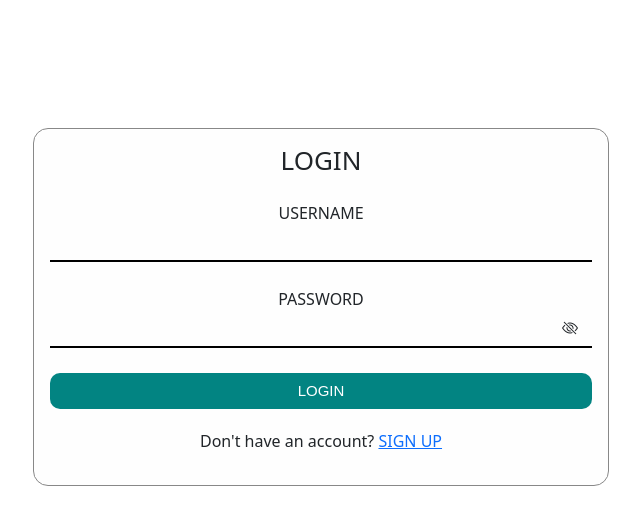
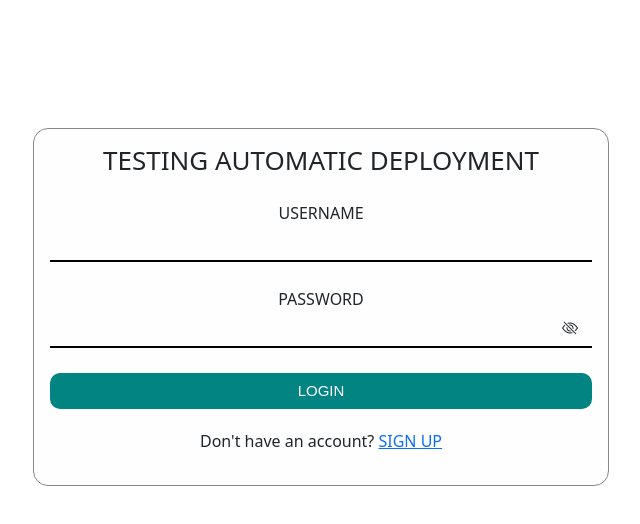
Before and after one commit to clairemurphy288/Training-Website, a React (Create React App) app: page /signin in a window 1280 px wide. Shown: the top 524 px of the page, without its empty margins (319-959 px from the left). Built offline with nearby package versions, Linux system fonts and the light colour scheme; a web font is replaced by a local one.

Commit message:
Update signin.js

```diff
--- a/src/components/quiz/signin.js
+++ b/src/components/quiz/signin.js
@@ -75,7 +75,7 @@ export default class Signin extends Component {
             <form onSubmit = {this.onSubmit}>
                 <div class="sign-in-holder">
                     <div className="sign-in-container">
-                        <h2 className='sign-in-heading'>LOGIN</h2>
+                        <h2 className='sign-in-heading'>TESTING AUTOMATIC DEPLOYMENT</h2>
 
                             <div className="sign-in-field">
                                 <label htmlFor="exampleInputusername" className="sign-in-form-label">USERNAME</label>
```
